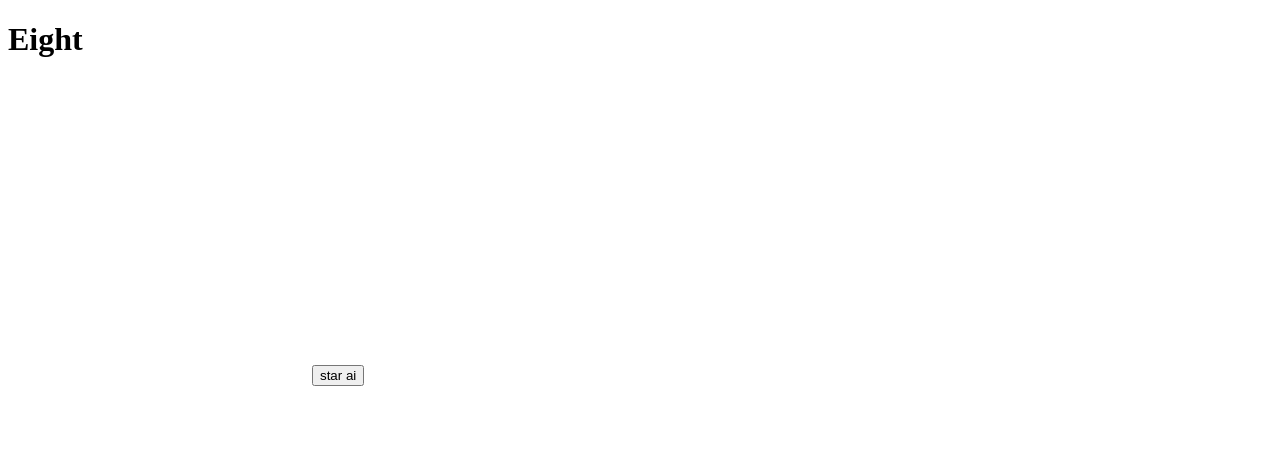
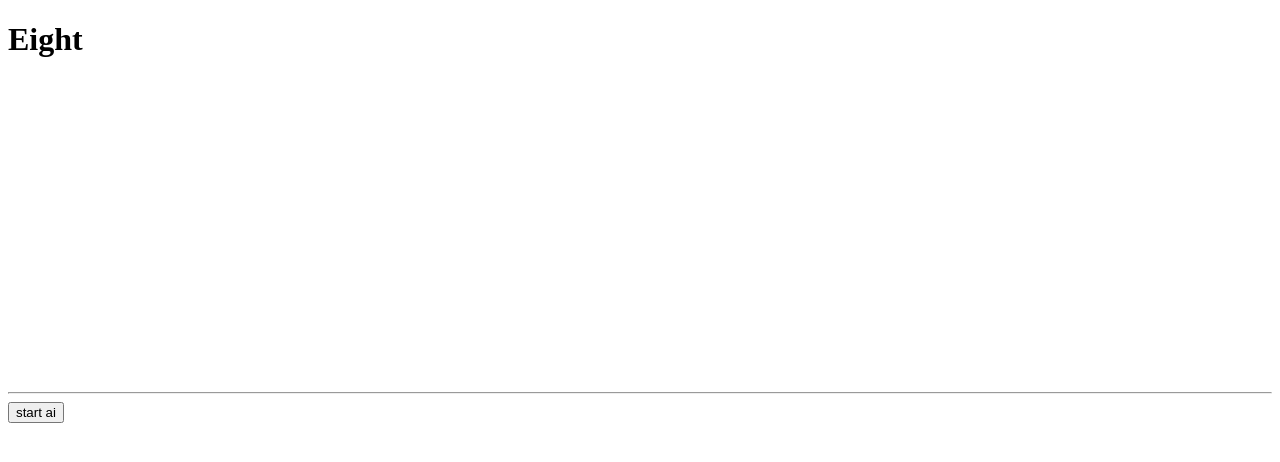
Before and after one commit to daryashmakova/daryashmakova, a plain HTML site: page eight.html in a window 1280 px wide. Drawn offline with Linux system fonts and the light colour scheme.

Commit message:
Update eight.html

```diff
--- a/eight.html
+++ b/eight.html
@@ -1,13 +1,14 @@
 <!doctype html>
 <html>
-<head>
-<meta charset=utf-8>
-<title>Eight</title>
-</head>
-<body>
-<h1> Eight </h1>
-<canvas id= "canvas" width=300 height=300></canvas>
-<button id= "btn_start_ai">star ai</button>
-<script src= "main.js" type="module"></script>
-</body>
+    <head>
+        <meta charset="utf-8">
+        <title>Eight</title>
+    </head>
+    <body>
+        <h1>Eight</h1>
+        <canvas id="canvas" width=300 height=300></canvas>
+        <hr>
+        <button id="btn_start_ai">start ai</button>
+        <script src="./js/main.js" type="module"></script>
+    </body>
 </html>
```
